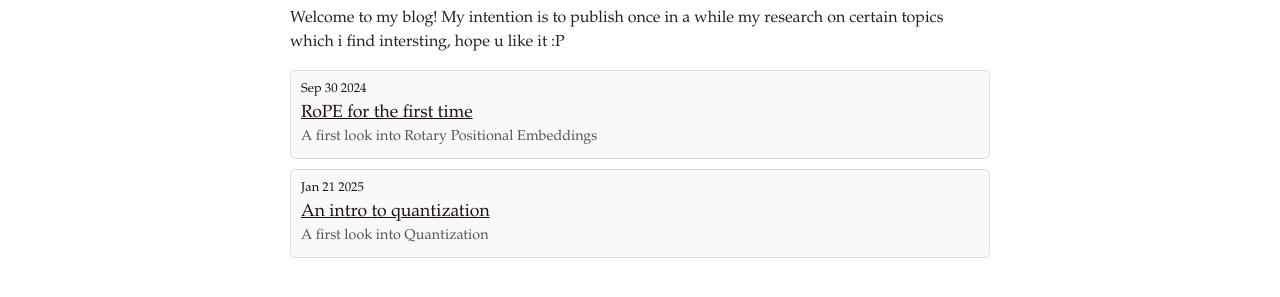
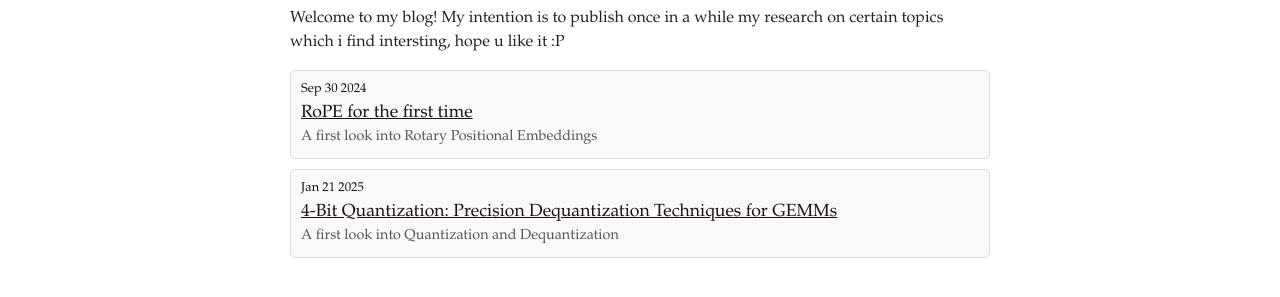
Before and after one commit to niconunezz/blog, a plain HTML site: page index.html in a window 1280 px wide. Shown: the part 155-452 px from the top of the page. Drawn offline with Linux system fonts and the light colour scheme.

Commit message:
corrected

```diff
--- a/index.html
+++ b/index.html
@@ -23,8 +23,8 @@
 
             <div class="post">
                 <div class="date">Jan 21 2025</div>
-                <div><a class="title" href="quant.html">An intro to quantization</a></div>
-                <div class="description">A first look into Quantization</div>
+                <div><a class="title" href="quant.html">4-Bit Quantization: Precision Dequantization Techniques for GEMMs</a></div>
+                <div class="description">A first look into Quantization and Dequantization</div>
             </div>
 
 
```
